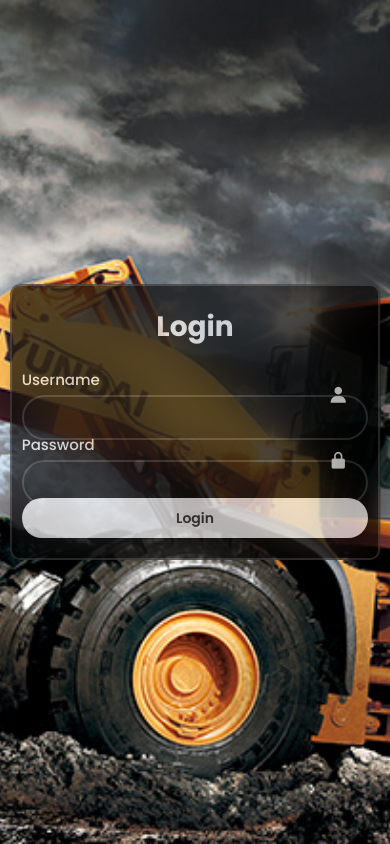
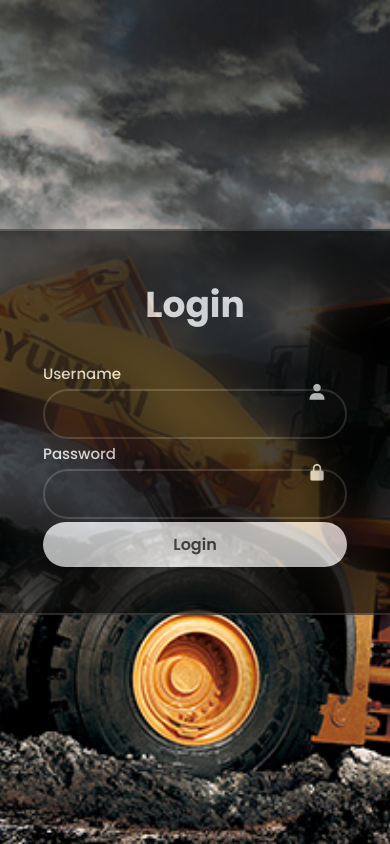
Before and after one commit to xoce2509/appimacsa, a plain HTML site: page index.html in a window 390 px wide. Drawn offline with nearby package versions, Linux system fonts and the light colour scheme; files whose address does not match are found by name.

Commit message:
index.css

```diff
--- a/css/index.css
+++ b/css/index.css
@@ -103,22 +103,18 @@ body {
 }
 
 /* Responsive Design */
-@media (max-width: 500px) {
-    #login-1 {
-        width: 95vw;
-        padding: 20px 10px;
+@media screen and (max-width: 600px){
+    form {
+        width: 100%;
+        padding: 1em;
     }
-    #login-1 h1 {
-        font-size: 28px;
+    input, select, textarea {
+        width: 100%;
+        font-size: 1rem;
+        margin-bottom: 1em;
     }
-    .input-user,
-    .input-password {
-        margin: 20px 0;
-        height: 45px;
+    label {
+        display: block;
+        margin-bottom: 0.5em;
     }
-    #btn-login {
-        height: 40px;
-        font-size: 14px;
-    }
-
 }
```
